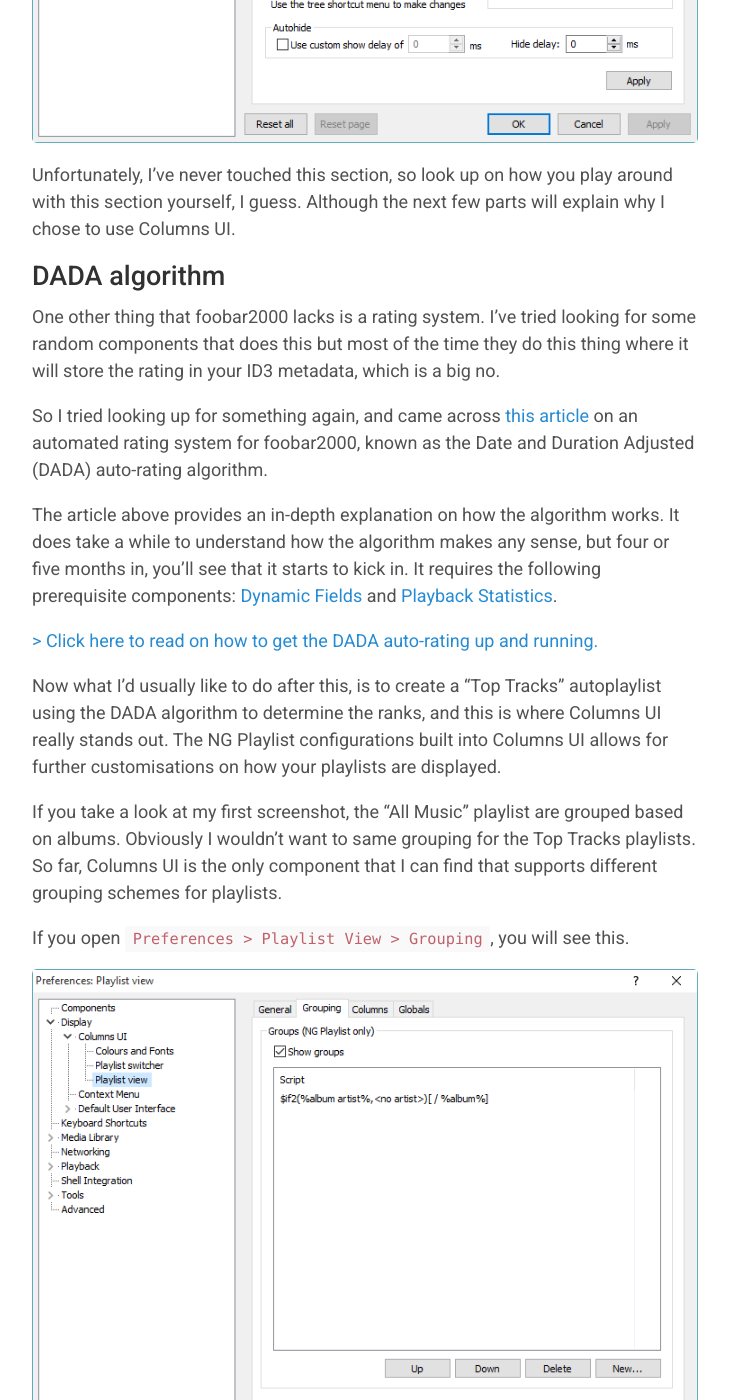
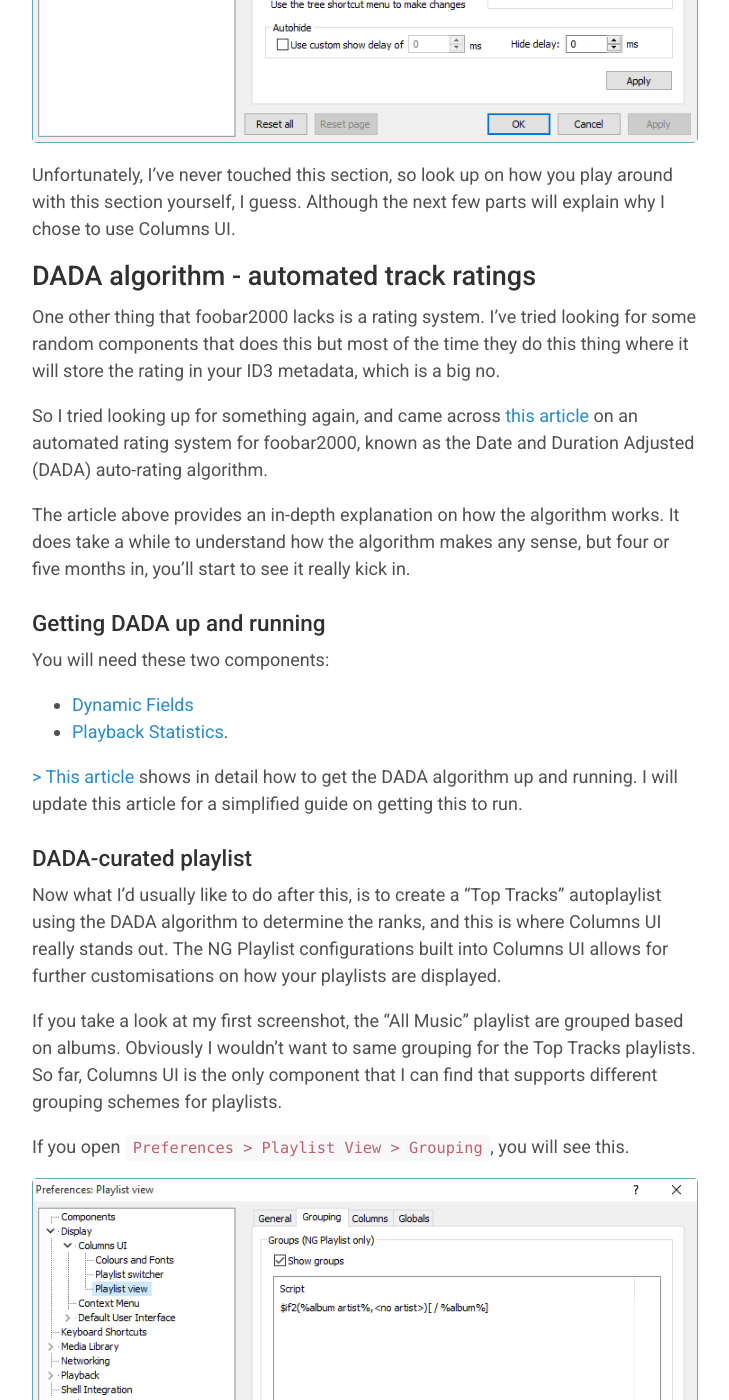
Before and after one commit to resir014/resir014.github.io, a Jekyll site: the page built from _posts/2015-11-08-the-ultimate-foobar2000-setup.md, in a window 1280 px wide and 1400 px high, scrolled down 2664 px. Shown: the whole window, without its empty margins (275-1004 px from the left). Built offline with Jekyll 4.4.1, drawn with Linux system fonts in a browser that asks for light colours; nearby versions of some CDN libraries; comment, search, counter and statistics services are not loaded; some of the changed text lies outside the part shown.

Commit message:
Edited: The Ultimate foobar2000 Setup*

```diff
--- a/_posts/2015-11-08-the-ultimate-foobar2000-setup.md
+++ b/_posts/2015-11-08-the-ultimate-foobar2000-setup.md
@@ -44,15 +44,23 @@
 
 Unfortunately, I've never touched this section, so look up on how you play around with this section yourself, I guess. Although the next few parts will explain why I chose to use Columns UI.
 
-## DADA algorithm
+## DADA algorithm - automated track ratings
 
 One other thing that foobar2000 lacks is a rating system. I've tried looking for some random components that does this but most of the time they do this thing where it will store the rating in your ID3 metadata, which is a big no.
 
 So I tried looking up for something again, and came across [this article](http://www.giantpygmy.net/gpa/index.php?id=dada-autorating) on an automated rating system for foobar2000, known as the Date and Duration Adjusted (DADA) auto-rating algorithm.
 
-The article above provides an in-depth explanation on how the algorithm works. It does take a while to understand how the algorithm makes any sense, but four or five months in, you'll see that it starts to kick in. It requires the following prerequisite components: [Dynamic Fields](https://www.hydrogenaud.io/forums/index.php?showtopic=86853&start=0&p=744320&#entry744320) and [Playback Statistics](http://www.foobar2000.org/components/view/foo_playcount).
+The article above provides an in-depth explanation on how the algorithm works. It does take a while to understand how the algorithm makes any sense, but four or five months in, you'll start to see it really kick in.
 
-[> Click here to read on how to get the DADA auto-rating up and running.](http://www.giantpygmy.net/gpa/data/uploads/files/dada_autorating_dar_latest_version.txt)
+### Getting DADA up and running
+
+You will need these two components:
+* [Dynamic Fields](https://www.hydrogenaud.io/forums/index.php?showtopic=86853&start=0&p=744320&#entry744320)
+* [Playback Statistics](http://www.foobar2000.org/components/view/foo_playcount).
+
+[> This article](http://www.giantpygmy.net/gpa/data/uploads/files/dada_autorating_dar_latest_version.txt) shows in detail how to get the DADA algorithm up and running. I will update this article for a simplified guide on getting this to run.
+
+### DADA-curated playlist
 
 Now what I'd usually like to do after this, is to create a "Top Tracks" autoplaylist using the DADA algorithm to determine the ranks, and this is where Columns UI really stands out. The NG Playlist configurations built into Columns UI allows for further customisations on how your playlists are displayed.
 
@@ -120,6 +128,10 @@
 
 Choose to overwrite the album art already attached to the track if necessary, then click "OK" to save your changes.
 
+## Backing up your foobar2000 installation.
+
+If in some cases you'll need to reinstall your computer, and you couldn't afford to lose your sick foobar2000 setup, you can back up your foobar2000 installation and transfer it to another computer. [This article on How-To Geek](http://www.howtogeek.com/howto/19035/backup-and-transfer-foobar2000-to-a-new-computer/) will explain how.
+
 ## Conclusion
 
 In conclusion: yes, you *can* actually make your foobar2000 setup look a little more like iTunes. Yes, foobar2000 is the one of the best music players out there, and yes, you *should* use it yourself too.
```
Also changed, not shown: other parts of _posts/2015-11-08-the-ultimate-foobar2000-setup.md (+1 -1 lines).
